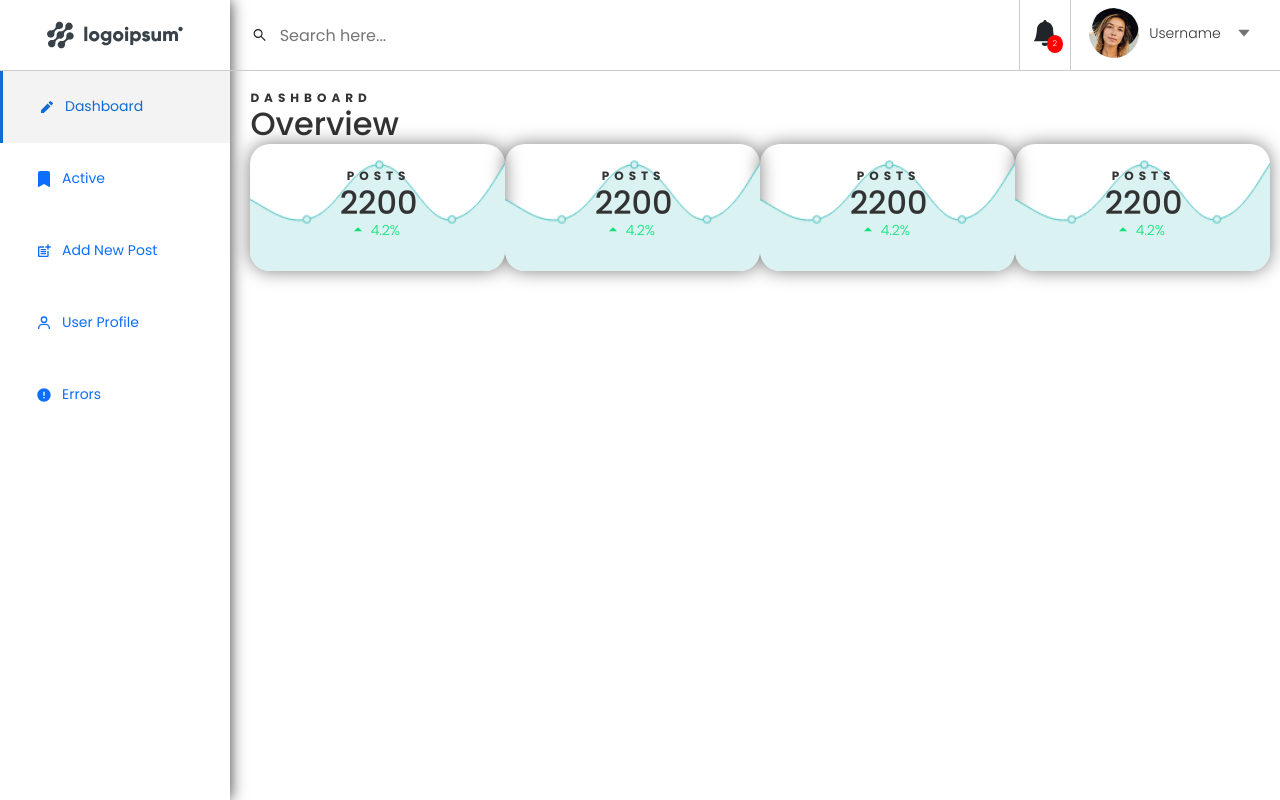
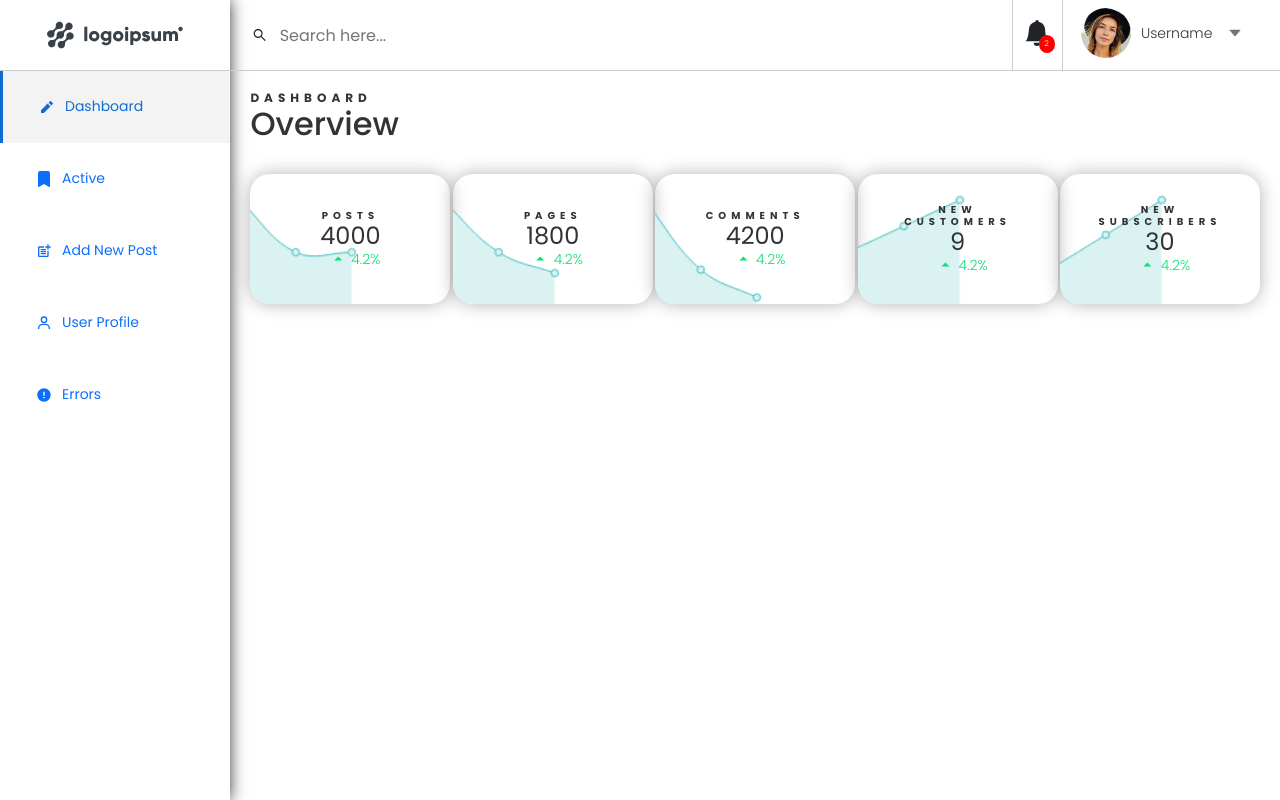
Before and after one commit to inv123/BlogApp, a React (Create React App) app in the folder my-app/: page / in a window 1280 px wide. Built offline with nearby package versions, Linux system fonts and the light colour scheme.

Commit message:
update chart data

```diff
--- a/my-app/src/components/homepage/Charts.js
+++ b/my-app/src/components/homepage/Charts.js
@@ -2,7 +2,7 @@ import React from 'react';
 import { Line } from "react-chartjs-2";
 import { RiArrowUpSFill } from 'react-icons/ri'
 
-export const Charts = () => {
+export const Charts = ({ text, numbers, chartData }) => {
     const data = {
         labels: ['Jan', 'Feb', 'mar', 'apr', 'may'],
         datasets: [
@@ -11,7 +11,7 @@ export const Charts = () => {
                 borderWidth: 1,
                 backgroundColor: "#DAF2F2",
                 borderColor: "#4BC0C0",
-                data: [3, 2, 4, 2, 5],
+                data: chartData,
                 fill: true,
             }
         ]
@@ -60,8 +60,8 @@ export const Charts = () => {
                 <div className='chart-wrapper'>
                     <Line data={data} options={options} />
                     <div className='chart-data'>
-                        <h6>POSTs</h6>
-                        <h3>2200</h3>
+                        <h6>{text}</h6>
+                        <h4>{numbers}</h4>
                         <div className='chart-percent'>
                             <RiArrowUpSFill className='green'/>
                             <p className='green'>4.2%</p>
--- a/my-app/src/components/homepage/Dashboard.js
+++ b/my-app/src/components/homepage/Dashboard.js
@@ -1,18 +1,47 @@
-import React from 'react';
+import React, {useContext} from 'react';
 import { Charts } from './Charts';
+import { GlobalContext } from '../../context/GlobalContext';
 
 
 export const Dashboard = () => {
+    const {tablesData} = useContext(GlobalContext);
+
+
+    const posts = tablesData.posts.year2020;
+    const pages = tablesData.pages.year2020;
+    const comments = tablesData.comments.year2020;
+    const newCustomers = tablesData.newCustomers.year2020;
+    const newSubscribers = tablesData.newSubscribers.year2020;
+
+
+    function totalNumbers(array){
+        let numbers = [];
+        array.forEach(x => {
+            numbers.push(+Object.values(x)[0])
+        })
+        return numbers.reduce((acc, val) => acc + val);
+    }
+
+    function chartData(array){
+        let numbers = [];
+        array.forEach(x => {
+            numbers.push(+Object.values(x)[0])
+        })
+        return numbers;
+    }
+
+
     return (
         <>
             <div className='board-title'>
                 <h6>dashboard</h6>
                 <h3>Overview</h3>
                 <div className='flex-charts'>
-                    <Charts />
-                    <Charts />
-                    <Charts />
-                    <Charts />
+                    <Charts text='posts' numbers={totalNumbers(posts)} chartData={chartData(posts)}/>
+                    <Charts text='pages'numbers={totalNumbers(pages)} chartData={chartData(pages)}/>
+                    <Charts text='comments'numbers={totalNumbers(comments)} chartData={chartData(comments)}/>
+                    <Charts text='new customers'numbers={totalNumbers(newCustomers)}chartData={chartData(newCustomers)} />
+                    <Charts text='new subscribers'numbers={totalNumbers(newSubscribers)} chartData={chartData(newSubscribers)}/>
 
                 </div>
             </div>
--- a/my-app/src/context/GlobalContext.js
+++ b/my-app/src/context/GlobalContext.js
@@ -29,12 +29,51 @@ const initialState = {
     },
     seen: false,
     dateCreated: new Date()
-  }]
+  }],
+
+
+  tablesData: {
+    posts: {
+      year2020: [
+        {january: 2000},
+        {february: 1000},
+        {march: 1000}
+      ]
+    },
+    pages: {
+      year2020: [
+        {january: 1000},
+        {february: 500},
+        {march: 300}
+      ]
+    },
+    comments: {
+      year2020: [
+        {january: 3000},
+        {february: 1000},
+        {march: 200}
+      ]
+    },
+    newCustomers: {
+      year2020: [
+        {january: 2},
+        {february: 3},
+        {march: 4}
+      ]
+    },
+    newSubscribers: {
+      year2020: [
+        {january: 5},
+        {february: 10},
+        {march: 15}
+      ]
+    }
+  }
 }
 
 //Function Generate Random ID
-  function generateId(){
-      return Math.floor(Math.random()  * 1000000)
+function generateId() {
+  return Math.floor(Math.random() * 1000000)
 }
 
 
@@ -47,7 +86,7 @@ const initialState = {
   const [state, dispatch] = useReducer(AppReducer, initialState);
 
   //Function "See Notification"
-  function seeNotification(id){
+  function seeNotification(id) {
     dispatch({
       type: 'SEE_NOTIFICATION',
       payload: {
@@ -60,6 +99,7 @@ const initialState = {
 
   return (<GlobalContext.Provider value={{
     notifications: state.notifications,
+    tablesData: state.tablesData,
     seeNotification
   }}>
     {children}
--- a/my-app/src/styles/_charts.scss
+++ b/my-app/src/styles/_charts.scss
@@ -3,20 +3,23 @@
 .flex-charts{
     display: flex;
     justify-content: space-between;
+    padding: 30px 0;
 
 
     .chart{
 
-        max-width: 255px;
-        height: auto;
+        max-width: 200px;
+        height: 130px;
         border-radius: 20px;
         margin: 0;
         padding: 0;
         overflow: hidden;
-        -webkit-box-shadow: 0px 0px 18px 0px rgba(0,0,0,0.5);
-        box-shadow: 0px 0px 18px 0px rgba(0,0,0,0.5);
+        -webkit-box-shadow: 0px 0px 18px 0px rgba(0,0,0,0.3);
+        box-shadow: 0px 0px 18px 0px rgba(0,0,0,0.3);
+
 
         .chart-wrapper{
+
             position: relative;
             width: 100%;
             margin: 0;
@@ -27,23 +30,30 @@
 
             canvas{
                 transform: scale(1.2);
+                margin-top: 30px;
             }
 
             .chart-data{
                 position: absolute;
-                top: 20%;
-                left: 35%;
+                top: 50%; right: 50%;
+                transform: translate(50%,-50%);
                 text-align: center;
+
+                h6{
+                    font-size: 10px;
+                }
+
 
                 .chart-percent{
                     display: flex;
-                    justify-content: flex-start;
+                    justify-content: center;
                     flex-direction: row;
                     padding-left: 5px;
 
                     svg{
                         margin: 0 5px;
                     }
+
 
                 }
 
```
Lines whose indentation alone changed are shown as unchanged.
